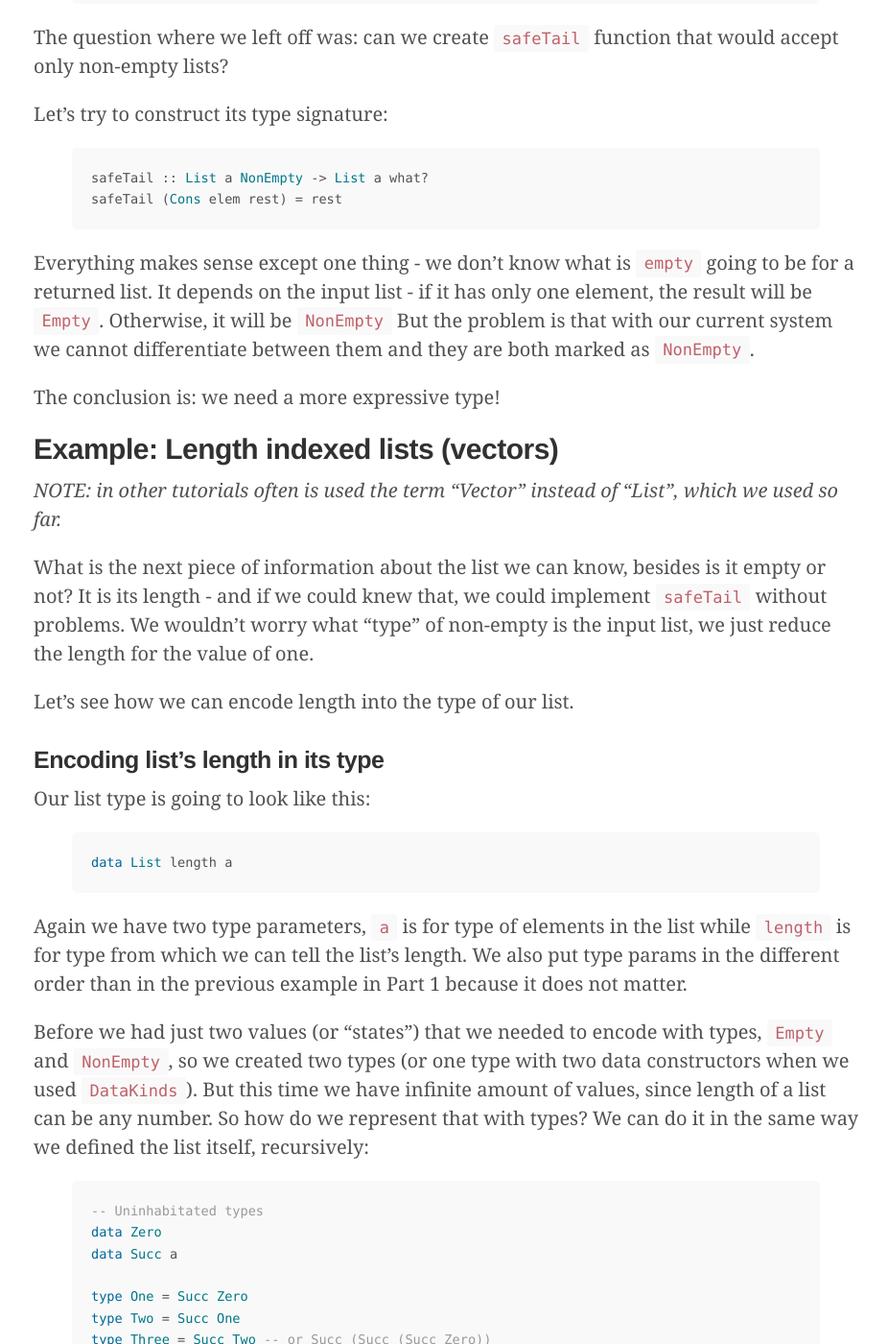
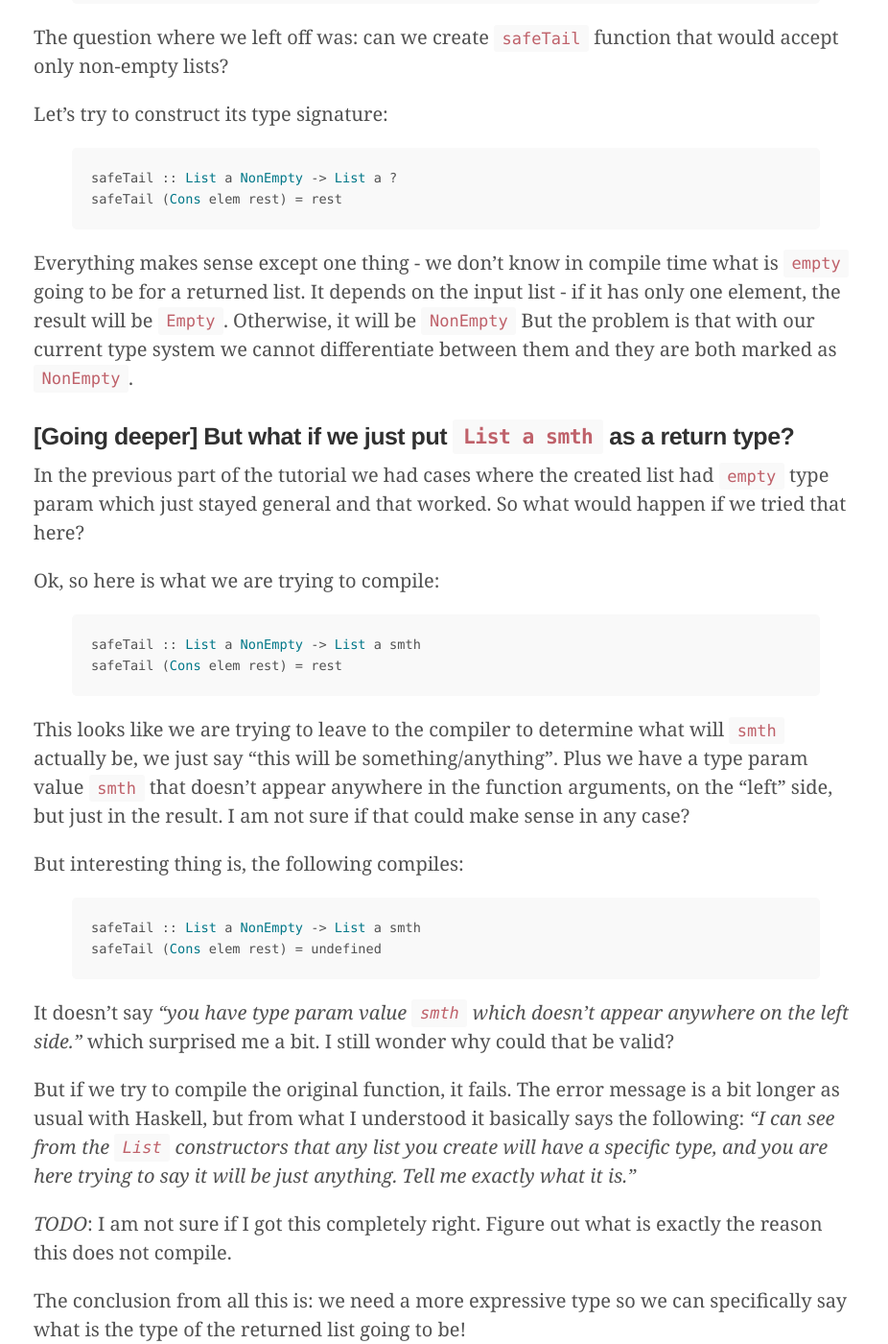
Before and after one commit to matijaSos/matijasos.github.io, a Jekyll site: the page built from _posts/2020-08-22-haskell-type-lvl-programming-intro-2.md, in a window 1280 px wide and 1400 px high, scrolled down 746 px. Shown: the whole window at 96% size, without its empty margins (175-1101 px from the left). Built offline with Jekyll 4.4.1, drawn with Linux system fonts in a browser that asks for light colours; comment, search, counter and statistics services are not loaded; some of the changed text lies outside the part shown.

Commit message:
more on type-lvl part 2, came to Type Families.

```diff
--- a/_posts/2020-08-22-haskell-type-lvl-programming-intro-2.md
+++ b/_posts/2020-08-22-haskell-type-lvl-programming-intro-2.md
@@ -30,16 +30,51 @@
 
 Let's try to construct its type signature:
 {% highlight haskell %}
-safeTail :: List a NonEmpty -> List a what?
+safeTail :: List a NonEmpty -> List a ?
 safeTail (Cons elem rest) = rest
 {% endhighlight %}
 
-Everything makes sense except one thing - we don't know what is `empty` going to be for a returned
-list. It depends on the input list - if it has only one element, the result will be `Empty`.
-Otherwise, it will be `NonEmpty` But the problem is that with our current system we cannot
+Everything makes sense except one thing - we don't know in compile time what is `empty` going
+to be for a returned list.
+It depends on the input list - if it has only one element, the result will be `Empty`.
+Otherwise, it will be `NonEmpty` But the problem is that with our current type system we cannot
 differentiate between them and they are both marked as `NonEmpty`.
 
-The conclusion is: we need a more expressive type!
+### [Going deeper] But what if we just put `List a smth` as a return type?
+
+In the previous part of the tutorial we had cases where the created list had `empty` type param
+which just stayed general and that worked. So what would happen if we tried that here?
+
+Ok, so here is what we are trying to compile:
+{% highlight haskell %}
+safeTail :: List a NonEmpty -> List a smth
+safeTail (Cons elem rest) = rest
+{% endhighlight %}
+
+This looks like we are trying to leave to the compiler to determine what will `smth` actually be,
+we just say "this will be something/anything". Plus we have a type param value `smth` that doesn't
+appear anywhere in the function arguments, on the "left" side, but just in the result. I am not
+sure if that could make sense in any case?
+
+But interesting thing is, the following compiles:
+{% highlight haskell %}
+safeTail :: List a NonEmpty -> List a smth
+safeTail (Cons elem rest) = undefined
+{% endhighlight %}
+
+It doesn't say *"you have type param value `smth` which doesn't appear anywhere on the left side."*
+which surprised me a bit. I still wonder why could that be valid?
+
+But if we try to compile the original function, it fails. The error message is a bit longer as
+usual with Haskell, but from what I understood it basically says the following: *"I can see from
+the `List` constructors that any list you create will have a specific type, and you are here
+trying to say it will be just anything. Tell me exactly what it is."*
+
+*TODO*: I am not sure if I got this completely right. Figure out what is exactly the reason this
+does not compile.
+
+The conclusion from all this is: we need a more expressive type so we can specifically say what
+is the type of the returned list going to be!
 
 ## Example: Length indexed lists (vectors)
 
@@ -48,7 +83,7 @@
 
 What is the next piece of information about the list we can know, besides is it empty or not? It is
 its length - and if we could knew that, we could implement `safeTail` without problems. We wouldn't
-worry what "type" of non-empty is the input list, we just reduce the length for the value of one.
+worry what "type" of *non-emptiness* input list has -  we would just reduce the length by one.
 
 Let's see how we can encode length into the type of our list.
 
@@ -61,14 +96,13 @@
 {% endhighlight %}
 
 Again we have two type parameters, `a` is for type of elements in the list while `length` is for
-type from which we can tell the list's length. We also put type params in the different order than
-in the previous example in Part 1 because it does not matter.
+type from which we can tell the list's length.
 
-Before we had just two values (or "states") that we needed to encode with types, `Empty` and
+Before we had just two values (or "list states") that we needed to encode with types, `Empty` and
 `NonEmpty`, so we created two types (or one type with two data constructors when we used
 `DataKinds`). But this time we have infinite amount of values, since length of a list can be
-any number. So how do we represent that with types? We can do it in the same way we defined the
-list itself, recursively:
+any natural number. So how do we represent that with types?
+We can do it in the same way we defined the list itself, recursively:
 
 {% highlight haskell %}
 -- Uninhabitated types
@@ -91,8 +125,9 @@
 data Nat = Zero | Succ Nat
 {% endhighlight %}
 
-And this is it! From this, `DataKinds` will create type constructors `'Zero` and `'Succ`. Let's
-see their kinds and compare them to types of data constructors (`Zero` and `Succ`).
+And this is it! From this, `DataKinds` will create type constructors `'Zero` and `'Succ nat`. Let's
+see their kinds and compare them to types of the data constructors they originated from
+(`Zero` and `Succ`).
 
 {% highlight haskell %}
 -- Types of data constructors
@@ -135,9 +170,88 @@
 
 data List (length :: Nat) (a :: * ) where
     End :: List 'Zero a
-    Cons :: a -> Vector length a -> Vector ('Succ length) a
+    Cons :: a -> List length a -> List ('Succ length) a
 {% endhighlight %}
 
 The main difference from the previous example is how we are managing types in `Cons`. Instead
 of just putting e.g. `NonEmpty`, here we are building on top of the input type, length of the input
 list. So if the input list had length `'Succ 'Zero`, the new one will have `'Succ ('Succ 'Zero)`.
+
+And that is it! We have now defined list which will have its length contained in its type. Let's
+see it in action:
+
+{% highlight haskell %}
+> :t End
+End :: List 'Zero a
+
+> oneElemList = Cons "elem" End
+> :t oneElemList
+oneElemList :: List ('Succ 'Zero) [Char]
+
+> twoElemList = Cons "elem2" oneElemList
+> :t twoElemList
+twoElemList = List ('Succ ('Succ 'Zero)) [Char]
+{% endhighlight %}
+
+Wohoo, it works! Now we can finally implement `safeTail`:
+
+{% highlight haskell %}
+safeTail :: List ('Succ n) a -> List n a
+safeTail (Cons _ rest) = rest
+{% endhighlight %}
+
+Let's test it out:
+
+{% highlight haskell %}
+> emptyList = End
+> safeTail emptyList
+Error: Couldn't match type 'Zero with 'Succ n
+
+> oneElemList = Cons "elem" End
+> safeTail oneElemList
+End
+{% endhighlight %}
+
+Everything works as expected. This time we didn't have any trouble defining `safeTail`'s types -
+we restricted input list to have at least one element (`'Succ n`) and then output will simply be
+of length `n`.
+
+The basic implementation of length-index list is now done. We can create a list and we can also
+operate with `safeTail` and `safeHead` on it. Is there anything else we might need?
+
+### List concatenation - making it work on type level
+
+For example, what if we wanted to concatenate two lists? Logically, we know that the resulting list
+will have length which is sum of lengths of the input lists. But how do we represent it on type
+level?
+
+Let's try to see what will the function signature look like. We will call this function `append`
+(so we don't confuse it with Prelude's `concat`) - it will take two lists and produce a new list
+which is a concatenation of those two input lists:
+
+{% highlight haskell %}
+append :: List n a -> List m a -> List ? a
+{% endhighlight %}
+
+Let's also see a few examples of how it would work:
+
+{% highlight haskell %}
+> twoElems = append (List "a" End) (List "b" End)
+> :t twoElems
+twoElems :: List ('Succ ('Succ 'Zero)) [Char]
+
+> twoEmptyLists = append End End
+> :t twoEmptyLists
+twoEmptyLists :: List 'Zero a
+{% endhighlight %}
+
+So we take two lists of lengths `n` and `m` respectively (we don't care if
+there are empty or not in this case, since there isn't any "unsafe" scenario) and we
+produce a new list of length `n + m`. But how do we represent its
+length, what do we put in place of `?`?
+Obviously, we want to sum `m` and `n` - but how do we do that on the type level?
+
+### Type families - functions that operate on types
+
+Turns out there is a special mechanism for this in Haskell and it is provided in form of another
+language extension named `TypeFamilies`.
```
Also changed, not shown: other parts of _posts/2020-08-22-haskell-type-lvl-programming-intro-2.md (+2 -2 lines).
